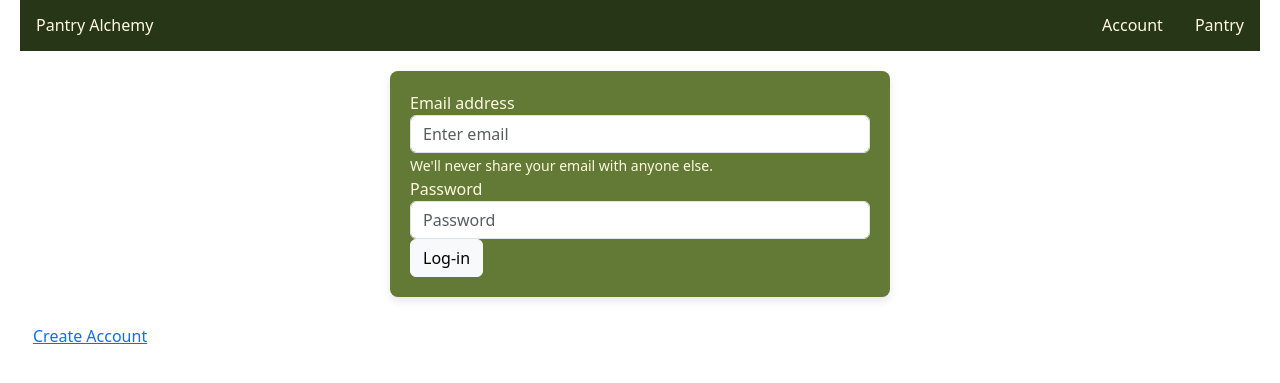
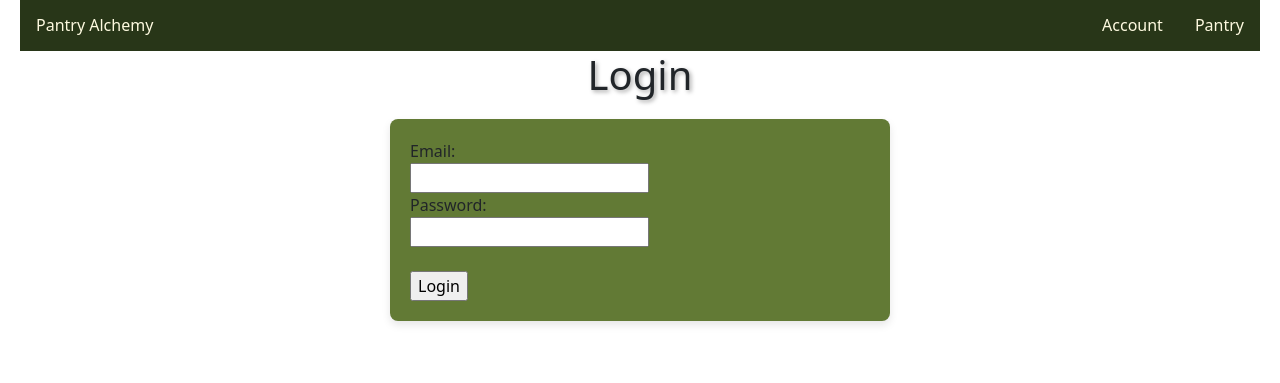
Before and after one commit to abbybrink/PantryAlchemy, a Flask app: page /account in a window 1280 px wide. Shown: the part 21-404 px from the top of the page. Run offline with Flask 3, Linux system fonts and the light colour scheme.

Commit message:
login works

```diff
--- a/app.py
+++ b/app.py
@@ -1,6 +1,6 @@
 import pyrebase
 import os
-from flask import Flask, render_template, request
+from flask import Flask, render_template, request, redirect, session
 import requests
 from elasticsearch import Elasticsearch
 
@@ -18,7 +18,10 @@ firebase_config = {
     "measurementId": os.getenv("FIREBASE_MEASUREMENT_ID")
 }
 firebase=pyrebase.initialize_app(firebase_config)
-auth=firebase.auth()
+# db=firebase.database()
+# storage=firebase.storage()
+
+
 
 app = Flask(__name__)
 
@@ -57,6 +60,32 @@ def pantry():
     return render_template('pantry.html')
 
 
-@app.route("/account")  # Route for the Pantry page
+@app.route("/account")  # Route for the account page
 def account():
-    return render_template('account.html')
+    return render_template("account.html")
+
+@app.route("/user", methods=["GET", "POST"])
+def user():
+    if request.method == "POST":
+        # Get email and password from the form
+        email = request.form["email"]
+        password = request.form["password"]
+
+        # Authentication with Firebase
+        auth = firebase.auth()
+        try:
+            user = auth.sign_in_with_email_and_password(email, password)
+            # Authentication successful, you may redirect to another page if needed
+            print("Authentication successful")
+            return render_template("account.html", user=user)
+        except:
+            # Authentication failed
+            error_message = "Authentication failed. Please try again."
+            return render_template("account.html", error=error_message)
+
+@app.route("/logout", methods=["POST"])
+def logout():
+    # # Clear the user session
+    # session.pop("user", None)
+    # Redirect the user to the login page
+    return redirect("/account")
--- a/templates/account.html
+++ b/templates/account.html
@@ -12,18 +12,26 @@
     {% include 'navbar.html' %}
     <script src="https://cdn.jsdelivr.net/npm/bootstrap@5.3.2/dist/js/bootstrap.bundle.min.js" integrity="sha384-C6RzsynM9kWDrMNeT87bh95OGNyZPhcTNXj1NW7RuBCsyN/o0jlpcV8Qyq46cDfL" crossorigin="anonymous"></script>
 
-    <form>
-        <div class="form-group">
-          <label for="exampleInputEmail1" class="light-color">Email address</label>
-          <input type="email" class="form-control" id="exampleInputEmail1" aria-describedby="emailHelp" placeholder="Enter email">
-          <small id="emailHelp" class="light-color">We'll never share your email with anyone else.</small>
-        </div>
-        <div class="form-group">
-          <label for="exampleInputPassword1" class="light-color">Password</label>
-          <input type="password" class="form-control" id="exampleInputPassword1" placeholder="Password">
-        </div>
-        <button type="submit" class="btn btn-light">Log-in</button>
+    {% if user %}
+    <!-- User is logged in -->
+    <h1>Welcome to Your Account, {{ user['email'] }}</h1>
+    <form action="/logout" method="post">
+        <button type="submit">Logout</button>
+    </form>
+    {% else %}
+    <!-- User is not logged in -->
+        {% if error %}
+        <p style="color: red;">{{ error }}</p>
+        {% endif %}
+      <h1>Login</h1>
+      <form method="POST" action="/user">
+          <label for="email">Email:</label><br>
+          <input type="email" id="email" name="email" required><br>
+          <label for="password">Password:</label><br>
+          <input type="password" id="password" name="password" required><br><br>
+          <input type="submit" value="Login">
       </form>
-    <button type="button" class="btn btn-link">Create Account</button>
+    {% endif %}
+
 </body>
 </html>
```
Also changed, not shown: 1 other file.
